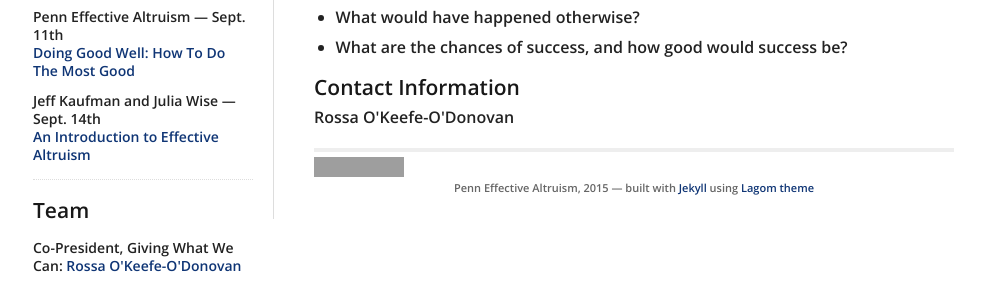
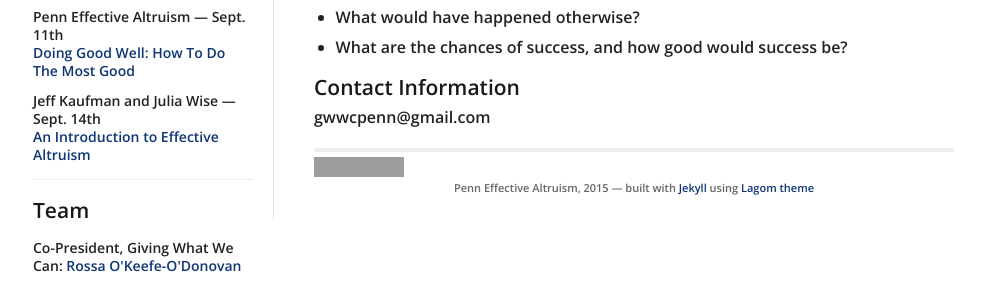
Before and after one commit to pennea/pennea.github.io, a Jekyll site: the page built from index.html, in a window 1280 px wide, cut to the strip 766-1054 px from the top of the page. Shown: the whole strip, without its empty margins (137-1122 px from the left). Built offline with Jekyll 4.4.1, drawn with Linux system fonts in a browser that asks for light colours; nearby versions of some CDN libraries; grey boxes are pictures that could not be loaded.

Commit message:
Update frontmatter.html

```diff
--- a/_includes/frontmatter.html
+++ b/_includes/frontmatter.html
@@ -49,7 +49,7 @@ To help figure out the best way to do good, we use five key questions to guide o
 Contact Information
 </h4>
 <p>
-Rossa O'Keefe-O'Donovan
+gwwcpenn@gmail.com
 </p>
 
 </div>
```
